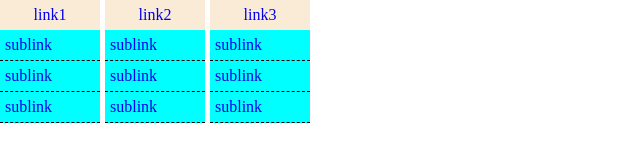
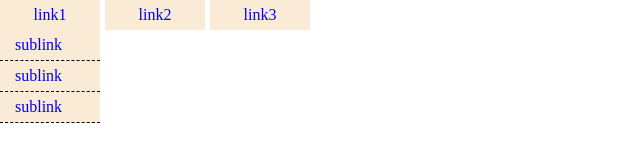
Before and after one commit to zhaijiayu572/exercise1, a plain HTML site: page 多级菜单.html in a window 1280 px wide. Shown: the whole page, without its empty margins (0-640 px from the left). Drawn offline with Linux system fonts and the light colour scheme.

Commit message:
对多级菜单增加了动态隐藏和显示的效果

```diff
--- a/多级菜单.html
+++ b/多级菜单.html
@@ -27,16 +27,18 @@
             display: block;
             text-align: center;
             line-height: 30px;
+            /*border-bottom: 1px dashed;*/
         }
         .sub-menu ul {
             background-color: aqua;
+            display: none;
         }
         .sub-menu ul li{
             border-bottom: 1px dashed #000;
         }
         #main-menu .sub-menu ul a{
             text-align: left;
-            text-indent: 5px;
+            text-indent: 15px;
         }
     </style>
 </head>
@@ -67,5 +69,23 @@
         </ul>
     </li>
 </ul>
+<script>
+    var oul=document.getElementById("main-menu");
+    var oli=oul.getElementsByTagName("li");
+    for(var i=0;i<oli.length;i++)
+    {
+        if(oli[i].className="sub-menu")
+        {
+            oli[i].onmouseover=function () {
+                var oul2=this.getElementsByTagName("ul")[0];
+                oul2.style.display="block";
+            };
+            oli[i].onmouseout=function () {
+                var oul2=this.getElementsByTagName("ul")[0];
+                oul2.style.display="none"
+            };
+        }
+    }
+</script>
 </body>
 </html>
```
